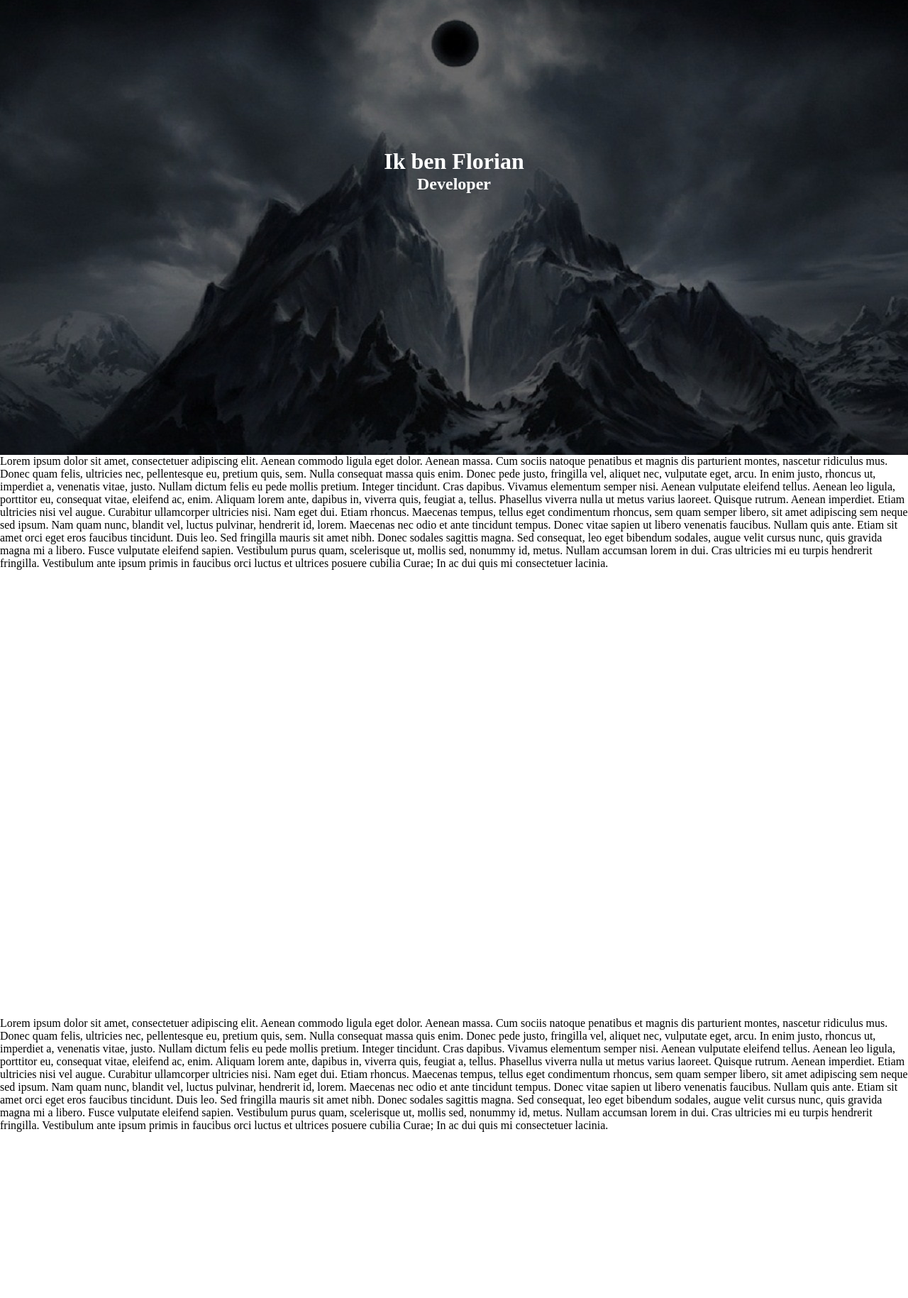
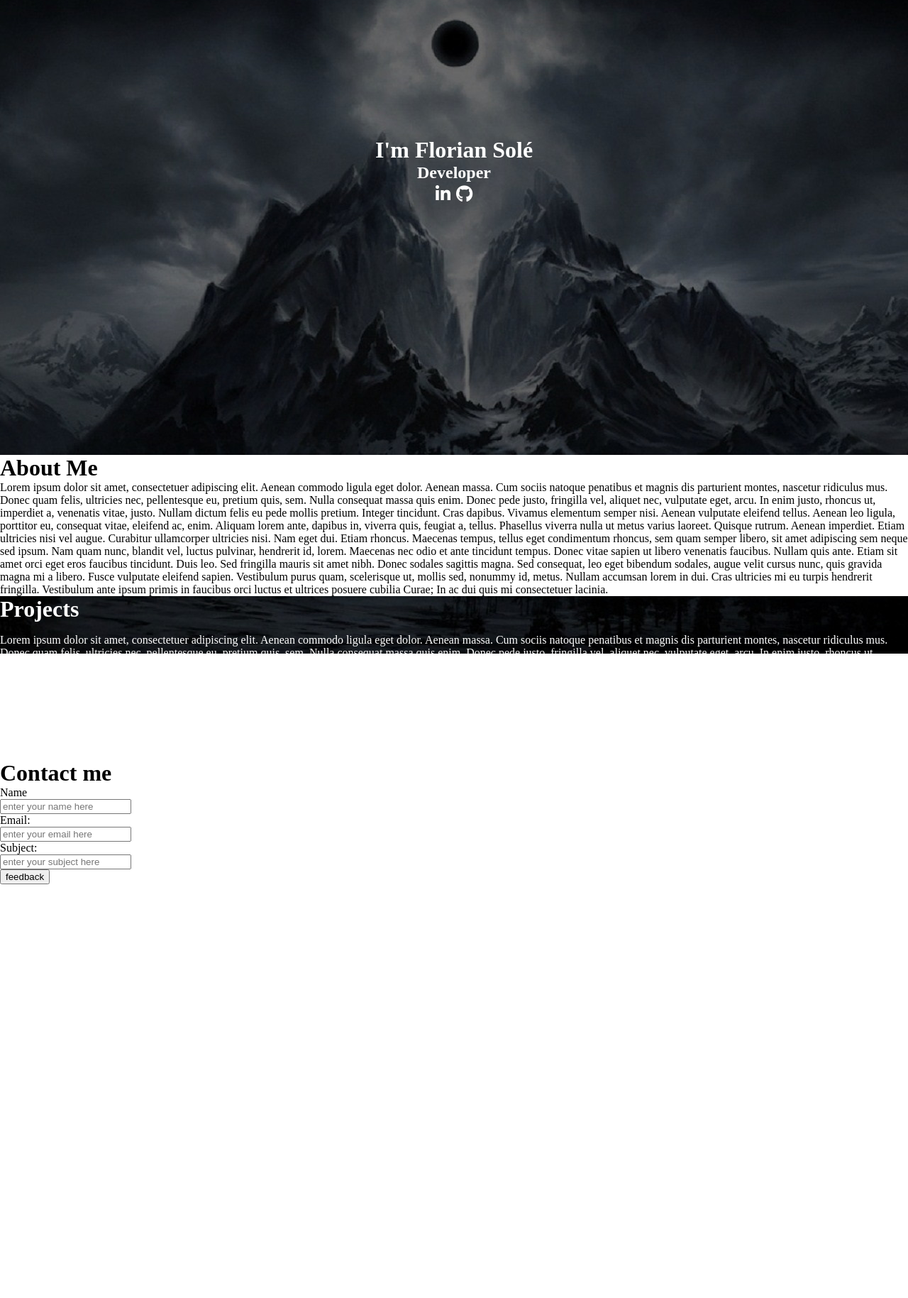
Before and after one commit to FloNumbers/Portfolio, a PHP site: page / in a window 1280 px wide. Shown: the part 159-1988 px from the top of the page at 71% size. After the commit the page ends 1405 px from the top, so only its background shows below. Run offline with PHP 8.4, Linux system fonts and the light colour scheme; some libraries are stand-ins or nearby versions.

Commit message:
contactform added

```diff
--- a/app.css
+++ b/app.css
@@ -20,6 +20,31 @@ body {
     padding: 0;
 }
 
+.landingtext ul {
+  list-style-type: none;
+  margin: 0;
+  padding: 0;
+  overflow: hidden;
+}
+
+.landingtext li {
+  float: left;
+}
+
+.landingtext li a {
+  display: block;
+  color: white;
+  text-align: center;
+  font-size: 150%;
+  padding: 2px;
+  margin: 2px;
+  text-decoration: none;
+}
+
+.landingtext li a:hover {
+  background-color: #1a1a1a;
+}
+
 h1,h2 {
     margin: 0;
 }
@@ -29,18 +54,18 @@ body {
     right: 1%;
 }
 
-  ul {
+.navbar ul {
     list-style-type: none;
     margin: 0;
     padding: 0;
     overflow: hidden;
 }
 
-  li {
+.navbar li {
     float: right;
 }
 
-  li a {
+.navbar li a {
     display: block;
     color: white;
     text-align: center;
@@ -48,12 +73,12 @@ body {
     text-decoration: none;
 }
 
-  li h3 {
+.navbar li h3 {
       margin: 0;
 }
 
-  li a:hover {
-    background-color: #111111;
+.navbar li a:hover {
+    background-color: #1a1a1a;
 }
 
 .solid {
@@ -62,6 +87,6 @@ body {
   margin: 0;
 }
 
-  p {
+.solid p {
     margin: 0;
 }
--- a/index.html
+++ b/index.php
@@ -6,31 +6,29 @@
     <meta name="viewport" content="width=device-width, initial-scale=1.0">
     <meta http-equiv="X-UA-Compatible" content="ie=edge">
     <link rel="stylesheet" type="text/css" href="app.css">
+    <script src="https://kit.fontawesome.com/67fc94dcb1.js" crossorigin="anonymous"></script>
     <title>Portfolio</title>
 </head>
 
 <body>
     <div class="navbar">
         <ul>
-            <li>
-                <h3><a>Contact</a></h3>
-            </li>
-            <li>
-                <h3><a>Projects</a></h3>
-            </li>
-            <li>
-                <h3><a>About</a></h3>
-            </li>
-            <li>
-                <h3><a>Home</a></h3>
-            </li>
+            <li><h3><a>Contact</a></h3></li>
+            <li><h3><a>Projects</a></h3></li>
+            <li><h3><a>About</a></h3></li>
+            <li><h3><a>Home</a></h3></li>
         </ul>
     </div>
     <div class="landingtext">
-        <h1>Ik ben Florian</h1>
+        <h1>I'm Florian Solé</h1>
         <h2>Developer</h2>
+        <ul>
+            <li><a class="fab fa-linkedin-in" href="https://www.linkedin.com/in/florian-sol%C3%A9-76a6b6144/" target="_blank"></a></li>
+            <li><a class="fab fa-github" href="https://github.com/FloNumbers?tab=repositories" target="_blank"></a></li>
+        </ul>
     </div>
     <div class="solid">
+        <h1>About Me</h1>
         <p> Lorem ipsum dolor sit amet, consectetuer adipiscing elit. Aenean commodo ligula eget dolor. Aenean massa.
             Cum sociis natoque penatibus et magnis dis parturient montes, nascetur ridiculus mus. Donec quam felis,
             ultricies nec, pellentesque eu, pretium quis, sem. Nulla consequat massa quis enim. Donec pede justo,
@@ -48,9 +46,10 @@
             magna. Sed consequat, leo eget bibendum sodales, augue velit cursus nunc, quis gravida magna mi a libero.
             Fusce vulputate eleifend sapien. Vestibulum purus quam, scelerisque ut, mollis sed, nonummy id, metus.
             Nullam accumsan lorem in dui. Cras ultricies mi eu turpis hendrerit fringilla. Vestibulum ante ipsum primis
-            in faucibus orci luctus et ultrices posuere cubilia Curae; In ac dui quis mi consectetuer lacinia. </p><br><br><br><br><br><br><br><br><br><br><br><br><br>
+            in faucibus orci luctus et ultrices posuere cubilia Curae; In ac dui quis mi consectetuer lacinia. </p>
     </div>
     <div>
+        <h1>Projects</h1>
         <p> Lorem ipsum dolor sit amet, consectetuer adipiscing elit. Aenean commodo ligula eget dolor. Aenean massa.
             Cum sociis natoque penatibus et magnis dis parturient montes, nascetur ridiculus mus. Donec quam felis,
             ultricies nec, pellentesque eu, pretium quis, sem. Nulla consequat massa quis enim. Donec pede justo,
@@ -68,27 +67,31 @@
             magna. Sed consequat, leo eget bibendum sodales, augue velit cursus nunc, quis gravida magna mi a libero.
             Fusce vulputate eleifend sapien. Vestibulum purus quam, scelerisque ut, mollis sed, nonummy id, metus.
             Nullam accumsan lorem in dui. Cras ultricies mi eu turpis hendrerit fringilla. Vestibulum ante ipsum primis
-            in faucibus orci luctus et ultrices posuere cubilia Curae; In ac dui quis mi consectetuer lacinia. </p><br><br><br><br><br><br><br><br><br><br><br><br><br>
+            in faucibus orci luctus et ultrices posuere cubilia Curae; In ac dui quis mi consectetuer lacinia. </p>
     </div>
     <div class="solid">
-        <p> Lorem ipsum dolor sit amet, consectetuer adipiscing elit. Aenean commodo ligula eget dolor. Aenean massa.
-            Cum sociis natoque penatibus et magnis dis parturient montes, nascetur ridiculus mus. Donec quam felis,
-            ultricies nec, pellentesque eu, pretium quis, sem. Nulla consequat massa quis enim. Donec pede justo,
-            fringilla vel, aliquet nec, vulputate eget, arcu. In enim justo, rhoncus ut, imperdiet a, venenatis vitae,
-            justo. Nullam dictum felis eu pede mollis pretium. Integer tincidunt. Cras dapibus. Vivamus elementum semper
-            nisi. Aenean vulputate eleifend tellus. Aenean leo ligula, porttitor eu, consequat vitae, eleifend ac, enim.
-            Aliquam lorem ante, dapibus in, viverra quis, feugiat a, tellus. Phasellus viverra nulla ut metus varius
-            laoreet. Quisque rutrum. Aenean imperdiet. Etiam ultricies nisi vel augue. Curabitur ullamcorper ultricies
-            nisi. Nam eget dui.
+        <div class="verwerken">
+            <h1 class="verwerkHeader">Contact me</h1>
+            <?php
 
-            Etiam rhoncus. Maecenas tempus, tellus eget condimentum rhoncus, sem quam semper libero, sit amet adipiscing
-            sem neque sed ipsum. Nam quam nunc, blandit vel, luctus pulvinar, hendrerit id, lorem. Maecenas nec odio et
-            ante tincidunt tempus. Donec vitae sapien ut libero venenatis faucibus. Nullam quis ante. Etiam sit amet
-            orci eget eros faucibus tincidunt. Duis leo. Sed fringilla mauris sit amet nibh. Donec sodales sagittis
-            magna. Sed consequat, leo eget bibendum sodales, augue velit cursus nunc, quis gravida magna mi a libero.
-            Fusce vulputate eleifend sapien. Vestibulum purus quam, scelerisque ut, mollis sed, nonummy id, metus.
-            Nullam accumsan lorem in dui. Cras ultricies mi eu turpis hendrerit fringilla. Vestibulum ante ipsum primis
-            in faucibus orci luctus et ultrices posuere cubilia Curae; In ac dui quis mi consectetuer lacinia. </p><br><br><br><br><br><br><br><br><br><br><br><br><br>
+            if (isset($_POST['submit'])) {
+
+            } else {
+
+            ?>
+            <form method="post" action="<?php echo $_SERVER['PHP_SELF'];?>">
+                <p>Name</p>
+                <input type="text" name="name" placeholder="enter your name here">
+                <p class="par">Email:</p>
+                <input type="text" name="email" placeholder="enter your email here">
+                <br>
+                <p class="par">Subject:</p>
+                <input type="textarea" name="subject" placeholder="enter your subject here">
+                <br>
+                <input type="submit" name="submit" value="feedback">
+            </form>
+            <?php } ?>
+        </div>
     </div>
 </body>
 
```
Lines whose indentation alone changed are shown as unchanged.
